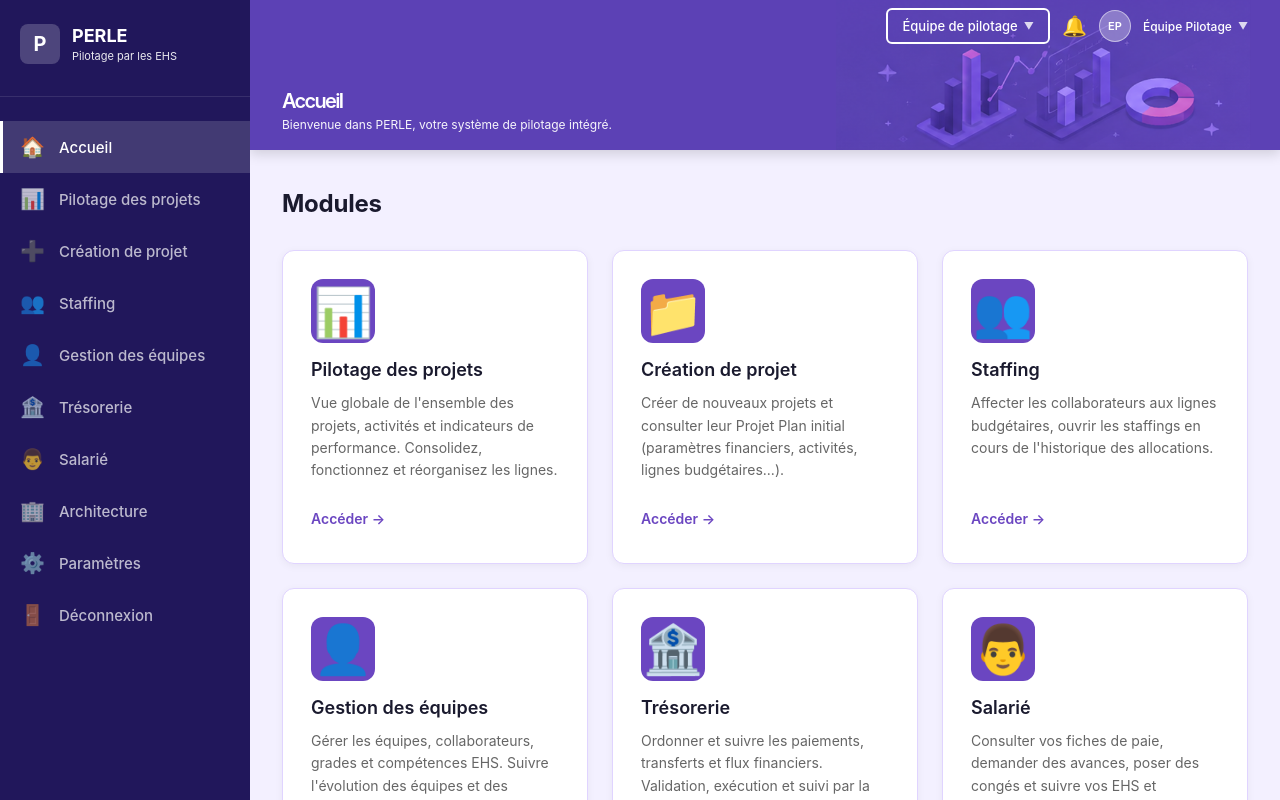
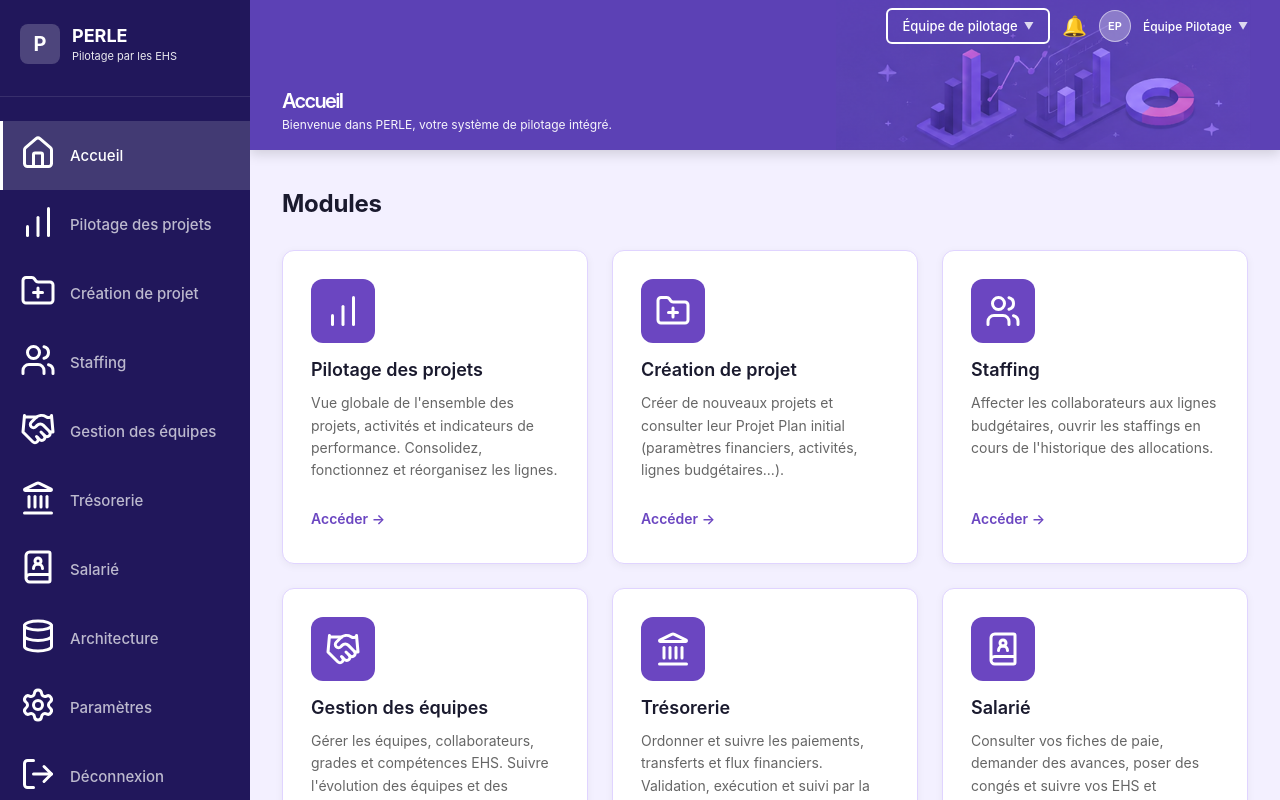
Before and after one commit to naumur2017-del/PERLE, a React (Vite) app in the folder frontend/: page / in a window 1280 px wide. Built offline with nearby package versions, Linux system fonts and the light colour scheme.

Commit message:
HOME PAGE IS DONE

```diff
--- a/frontend/package.json
+++ b/frontend/package.json
@@ -10,6 +10,7 @@
     "preview": "vite preview"
   },
   "dependencies": {
+    "lucide-react": "^1.27.0",
     "react": "^19.2.7",
     "react-dom": "^19.2.7"
   },
--- a/frontend/src/App.tsx
+++ b/frontend/src/App.tsx
@@ -1,70 +1,102 @@
-import { useState } from 'react'
+import { useState, type ReactNode } from 'react'
 import './App.css'
 import sampleHeader from './assets/sample header.png'
 
 interface Module {
   id: number
-  icon: string
+  icon: ReactNode
   title: string
   description: string
+}
+
+function AppIcon({ children }: { children: ReactNode }) {
+  return (
+    <svg
+      xmlns="http://www.w3.org/2000/svg"
+      width="36"
+      height="36"
+      viewBox="0 0 24 24"
+      fill="none"
+      stroke="#ffffff"
+      strokeWidth="2"
+      strokeLinecap="round"
+      strokeLinejoin="round"
+      aria-hidden="true"
+    >
+      {children}
+    </svg>
+  )
 }
 
 function App() {
   const [activeNav, setActiveNav] = useState('accueil')
 
+  const icons = {
+    accueil: <AppIcon><path d="M15 21v-8a1 1 0 0 0-1-1h-4a1 1 0 0 0-1 1v8" /><path d="M3 10a2 2 0 0 1 .709-1.528l7-6a2 2 0 0 1 2.582 0l7 6A2 2 0 0 1 21 10v9a2 2 0 0 1-2 2H5a2 2 0 0 1-2-2z" /></AppIcon>,
+    pilotage: <AppIcon><path d="M5 21v-6" /><path d="M12 21V9" /><path d="M19 21V3" /></AppIcon>,
+    creation: <AppIcon><path d="M12 10v6" /><path d="M9 13h6" /><path d="M20 20a2 2 0 0 0 2-2V8a2 2 0 0 0-2-2h-7.9a2 2 0 0 1-1.69-.9L9.6 3.9A2 2 0 0 0 7.93 3H4a2 2 0 0 0-2 2v13a2 2 0 0 0 2 2Z" /></AppIcon>,
+    staffing: <AppIcon><path d="M16 21v-2a4 4 0 0 0-4-4H6a4 4 0 0 0-4 4v2" /><path d="M16 3.128a4 4 0 0 1 0 7.744" /><path d="M22 21v-2a4 4 0 0 0-3-3.87" /><circle cx="9" cy="7" r="4" /></AppIcon>,
+    gestion: <AppIcon><path d="m11 17 2 2a1 1 0 1 0 3-3" /><path d="m14 14 2.5 2.5a1 1 0 1 0 3-3l-3.88-3.88a3 3 0 0 0-4.24 0l-.88.88a1 1 0 1 1-3-3l2.81-2.81a5.79 5.79 0 0 1 7.06-.87l.47.28a2 2 0 0 0 1.42.25L21 4" /><path d="m21 3 1 11h-2" /><path d="M3 3 2 14l6.5 6.5a1 1 0 1 0 3-3" /><path d="M3 4h8" /></AppIcon>,
+    tresorerie: <AppIcon><path d="M10 18v-7" /><path d="M11.119 2.205a2 2 0 0 1 1.762 0l7.84 3.846A.5.5 0 0 1 20.5 7h-17a.5.5 0 0 1-.22-.949z" /><path d="M14 18v-7" /><path d="M18 18v-7" /><path d="M3 22h18" /><path d="M6 18v-7" /></AppIcon>,
+    salarie: <AppIcon><path d="M15 13a3 3 0 1 0-6 0" /><path d="M4 19.5v-15A2.5 2.5 0 0 1 6.5 2H19a1 1 0 0 1 1 1v18a1 1 0 0 1-1 1H6.5a1 1 0 0 1 0-5H20" /><circle cx="12" cy="8" r="2" /></AppIcon>,
+    architecture: <AppIcon><ellipse cx="12" cy="5" rx="9" ry="3" /><path d="M3 5V19A9 3 0 0 0 21 19V5" /><path d="M3 12A9 3 0 0 0 21 12" /></AppIcon>,
+    parametres: <AppIcon><path d="M9.671 4.136a2.34 2.34 0 0 1 4.659 0 2.34 2.34 0 0 0 3.319 1.915 2.34 2.34 0 0 1 2.33 4.033 2.34 2.34 0 0 0 0 3.831 2.34 2.34 0 0 1-2.33 4.033 2.34 2.34 0 0 0-3.319 1.915 2.34 2.34 0 0 1-4.659 0 2.34 2.34 0 0 0-3.32-1.915 2.34 2.34 0 0 1-2.33-4.033 2.34 2.34 0 0 0 0-3.831A2.34 2.34 0 0 1 6.35 6.051a2.34 2.34 0 0 0 3.319-1.915" /><circle cx="12" cy="12" r="3" /></AppIcon>,
+    deconnexion: <AppIcon><path d="m16 17 5-5-5-5" /><path d="M21 12H9" /><path d="M9 21H5a2 2 0 0 1-2-2V5a2 2 0 0 1 2-2h4" /></AppIcon>,
+  }
+
   const navItems = [
-    { id: 'accueil', label: 'Accueil', icon: '🏠' },
-    { id: 'pilotage', label: 'Pilotage des projets', icon: '📊' },
-    { id: 'creation', label: 'Création de projet', icon: '➕' },
-    { id: 'staffing', label: 'Staffing', icon: '👥' },
-    { id: 'gestion', label: 'Gestion des équipes', icon: '👤' },
-    { id: 'tresorerie', label: 'Trésorerie', icon: '🏦' },
-    { id: 'salarie', label: 'Salarié', icon: '👨' },
-    { id: 'architecture', label: 'Architecture', icon: '🏢' },
-    { id: 'parametres', label: 'Paramètres', icon: '⚙️' },
-    { id: 'deconnexion', label: 'Déconnexion', icon: '🚪' },
+    { id: 'accueil', label: 'Accueil', icon: icons.accueil },
+    { id: 'pilotage', label: 'Pilotage des projets', icon: icons.pilotage },
+    { id: 'creation', label: 'Création de projet', icon: icons.creation },
+    { id: 'staffing', label: 'Staffing', icon: icons.staffing },
+    { id: 'gestion', label: 'Gestion des équipes', icon: icons.gestion },
+    { id: 'tresorerie', label: 'Trésorerie', icon: icons.tresorerie },
+    { id: 'salarie', label: 'Salarié', icon: icons.salarie },
+    { id: 'architecture', label: 'Architecture', icon: icons.architecture },
+    { id: 'parametres', label: 'Paramètres', icon: icons.parametres },
+    { id: 'deconnexion', label: 'Déconnexion', icon: icons.deconnexion },
   ]
 
   const modules: Module[] = [
     {
       id: 1,
-      icon: '📊',
+      icon: icons.pilotage,
       title: 'Pilotage des projets',
       description: 'Vue globale de l\'ensemble des projets, activités et indicateurs de performance. Consolidez, fonctionnez et réorganisez les lignes.'
     },
     {
       id: 2,
-      icon: '📁',
+      icon: icons.creation,
       title: 'Création de projet',
       description: 'Créer de nouveaux projets et consulter leur Projet Plan initial (paramètres financiers, activités, lignes budgétaires...).'
     },
     {
       id: 3,
-      icon: '👥',
+      icon: icons.staffing,
       title: 'Staffing',
       description: 'Affecter les collaborateurs aux lignes budgétaires, ouvrir les staffings en cours de l\'historique des allocations.'
     },
     {
       id: 4,
-      icon: '👤',
+      icon: icons.gestion,
       title: 'Gestion des équipes',
       description: 'Gérer les équipes, collaborateurs, grades et compétences EHS. Suivre l\'évolution des équipes et des compétences.'
     },
     {
       id: 5,
-      icon: '🏦',
+      icon: icons.tresorerie,
       title: 'Trésorerie',
       description: 'Ordonner et suivre les paiements, transferts et flux financiers. Validation, exécution et suivi par la trésorerie.'
     },
     {
       id: 6,
-      icon: '👨',
+      icon: icons.salarie,
       title: 'Salarié',
       description: 'Consulter vos fiches de paie, demander des avances, poser des congés et suivre vos EHS et rémunérations.'
     },
     {
       id: 7,
-      icon: '🏢',
+      icon: icons.architecture,
       title: 'Architecture',
       description: 'Gérer les référentiels : architecture des tâches et architecture monétaire (types de dépenses, recettes, transferts...).'
     },
```
Also changed, not shown: 1 other file (tests, documents, lock files or other folders).
